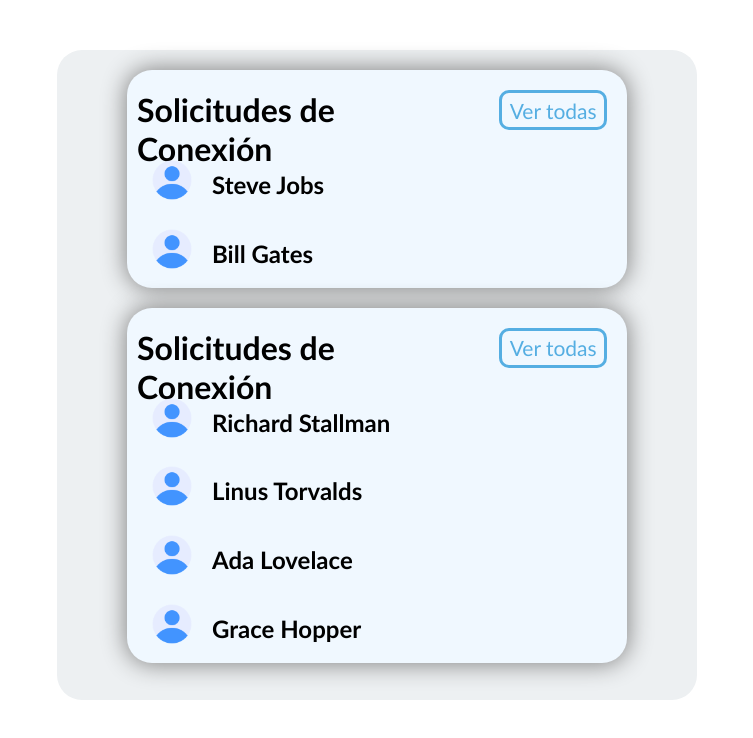
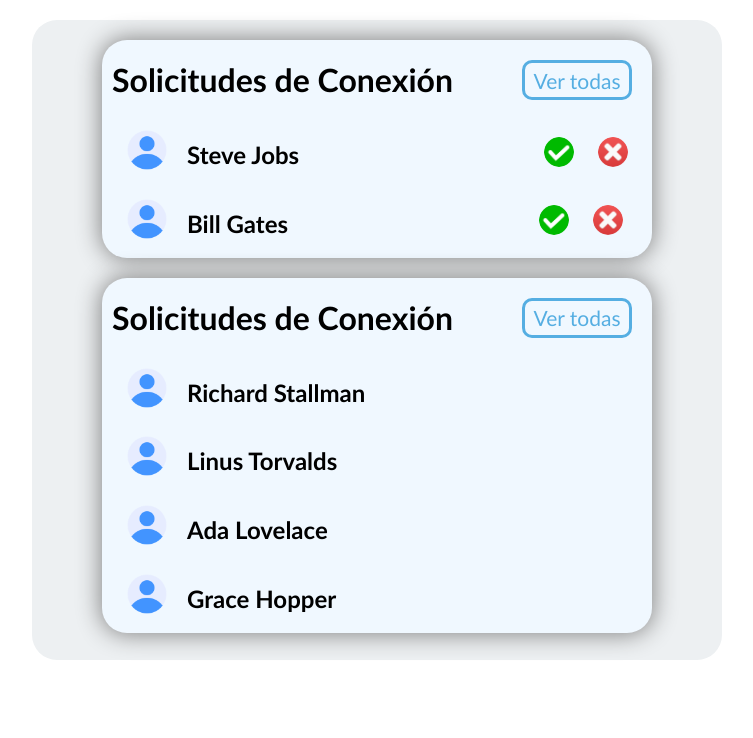
Before and after one commit to Mark-Orsini/desarrollo_appWed, a plain HTML site: page 13 Crear interfaz de solicitudes y conexiones/index.html in a window 1280 px wide. Shown: the whole page, without its empty margins (263-1016 px from the left). Drawn offline with Linux system fonts and the light colour scheme.

Commit message:
terminado

```diff
--- a/13 Crear interfaz de solicitudes y conexiones/index.html
+++ b/13 Crear interfaz de solicitudes y conexiones/index.html
@@ -26,12 +26,20 @@
                         <img class="img-d" src="check-icon.png" alt="">
                         <img class="img-d" src="delete-1-icon.png" alt="">
                     </div> -->
+                    <div class="btn-conjunto">
+                        <button class="btn-img-f" ><img class="img-foto-1" src="check-icon.png" alt=""></button>
+                        <button class="btn-img-f" ><img class="img-foto-1" src="delete-1-icon.png" alt=""></button>
+                    </div>
                 </div>
                 <div class="usua user2">
                     <img class="img-f" src="user-icon.png" alt="">
                     <h2 class="nombre-p">
                         Bill Gates
                     </h2>
+                    <div class="btn-conjunto conjunto2">
+                        <button class="btn-img-f" ><img class="img-foto-1" src="check-icon.png" alt=""></button>
+                        <button class="btn-img-f" ><img class="img-foto-1" src="delete-1-icon.png" alt=""></button>
+                    </div>
                     <!-- <div class="img-de">
                         <img class="img-d" src="check-icon.png" alt="">
                         <img class="img-d" src="delete-1-icon.png" alt="">
--- a/13 Crear interfaz de solicitudes y conexiones/style.css
+++ b/13 Crear interfaz de solicitudes y conexiones/style.css
@@ -5,20 +5,20 @@
 
 body {
     margin: 0;
-    padding: 50px;
+    padding: 20px;
 }
 
 .padre {
-    max-width: 600px;
+    max-width: 650px;
     margin: 0 auto;
     border-radius: 25px;
     background-color: #edf0f2;
     padding: 20px;
-    min-height: 610px;
+    min-height: 600px;
 }
 
 .hijo1, .hijo2 {
-    max-width: 500px;
+    max-width: 550px;
     background-color: aliceblue;
     border-radius: 25px;
     margin: 0 auto;
@@ -70,6 +70,31 @@
     margin-top: 10px;
 } */
 
+.btn-img-f {
+    width: 50px;
+    height: 50px;
+    border-radius: 100px;
+    border: solid 1px transparent;
+    background-color: transparent;
+    margin-top: 8px;
+    cursor: pointer;
+}
+
+.img-foto-1 {
+    width: 30px;
+    height: 30px;
+    border-radius: 100px;
+    cursor: pointer;
+}
+
+.btn-conjunto {
+    margin-left: 235px;
+}
+
+.conjunto2 {
+    margin-left: 241px;
+}
+
 .usua {
     display: flex;
     margin-left: 15px;
```
